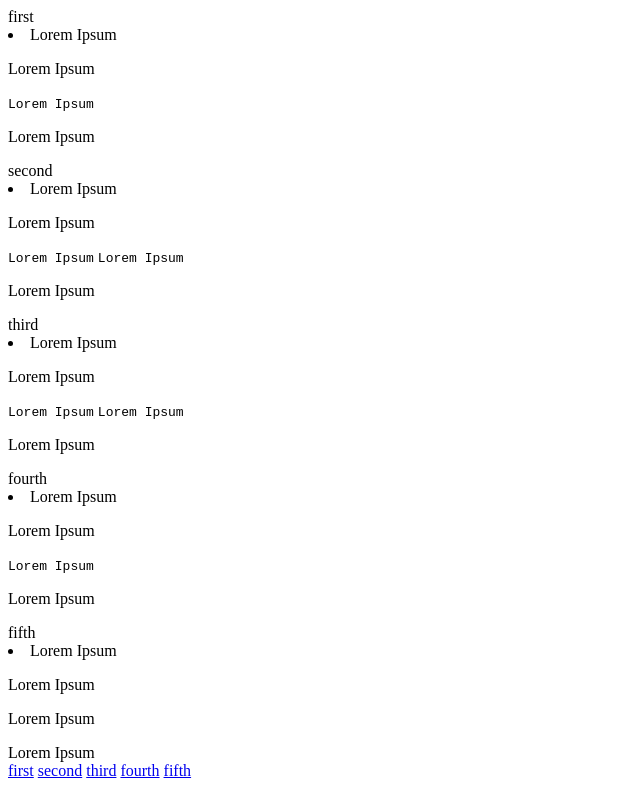
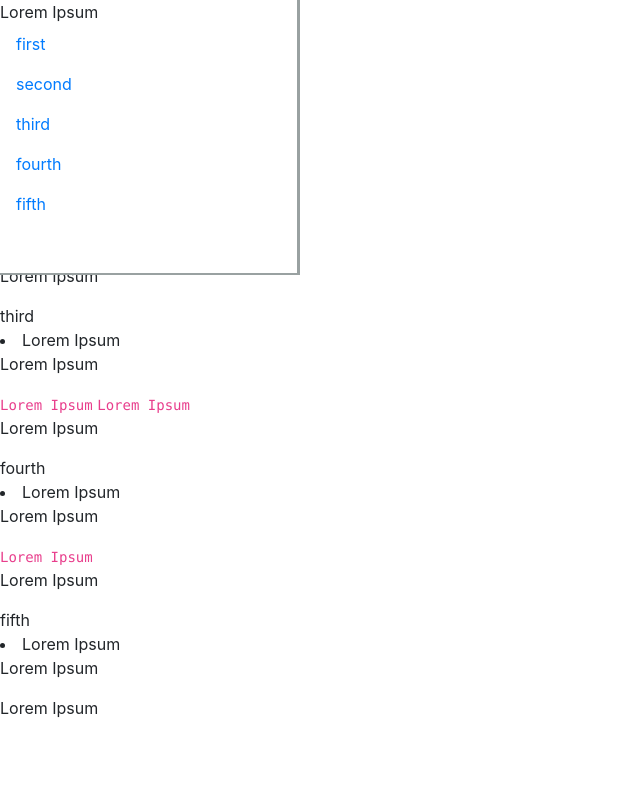
Before and after one commit to tomasesquivelgc/Sadok-and-Tomas-challenge, a plain HTML site: page fcc-test-suite-template-master/index.html in a window 1280 px wide. Shown: the whole page, without its empty margins (0-640 px from the left). Drawn offline with nearby package versions, Linux system fonts and the light colour scheme.

Commit message:
css added

```diff
--- a/fcc-test-suite-template-master/css/style.css
+++ b/fcc-test-suite-template-master/css/style.css
@@ -0,0 +1,25 @@
+#navbar {
+    background-color: white;
+    position: absolute;
+    top: 0;
+    padding: 0;
+    margin: 0;
+    width: 100%;
+    max-height: 275px;
+    border: none;
+    z-index: 1;
+    border-bottom: 2px solid;
+}
+#navbar {
+    position: fixed;
+    min-width: 290px;
+    top: 0px;
+    left: 0px;
+    width: 300px;
+    height: 100%;
+    border-right: solid;
+    border-color: rgba(0, 22, 22, 0.4);
+}
+nav {
+    display: block;
+}
--- a/fcc-test-suite-template-master/index.html
+++ b/fcc-test-suite-template-master/index.html
@@ -1,6 +1,7 @@
 <!DOCTYPE html>
 <html lang="en">
   <head>
+    <link rel="stylesheet" href="https://cdn.jsdelivr.net/npm/bootstrap@4.3.1/dist/css/bootstrap.min.css" integrity="sha384-ggOyR0iXCbMQv3Xipma34MD+dH/1fQ784/j6cY/iJTQUOhcWr7x9JvoRxT2MZw1T" crossorigin="anonymous">
     <meta charset="UTF-8">
     <title>Fork Me! FCC: Test Suite Template</title>
     <link rel="stylesheet" href="css/style.css">
@@ -61,5 +62,8 @@
 </nav>
 
     <script  src="js/index.js"></script>
+    <script src="https://code.jquery.com/jquery-3.3.1.slim.min.js" integrity="sha384-q8i/X+965DzO0rT7abK41JStQIAqVgRVzpbzo5smXKp4YfRvH+8abtTE1Pi6jizo" crossorigin="anonymous"></script>
+<script src="https://cdn.jsdelivr.net/npm/popper.js@1.14.7/dist/umd/popper.min.js" integrity="sha384-UO2eT0CpHqdSJQ6hJty5KVphtPhzWj9WO1clHTMGa3JDZwrnQq4sF86dIHNDz0W1" crossorigin="anonymous"></script>
+<script src="https://cdn.jsdelivr.net/npm/bootstrap@4.3.1/dist/js/bootstrap.min.js" integrity="sha384-JjSmVgyd0p3pXB1rRibZUAYoIIy6OrQ6VrjIEaFf/nJGzIxFDsf4x0xIM+B07jRM" crossorigin="anonymous"></script>
   </body>
 </html>
```
